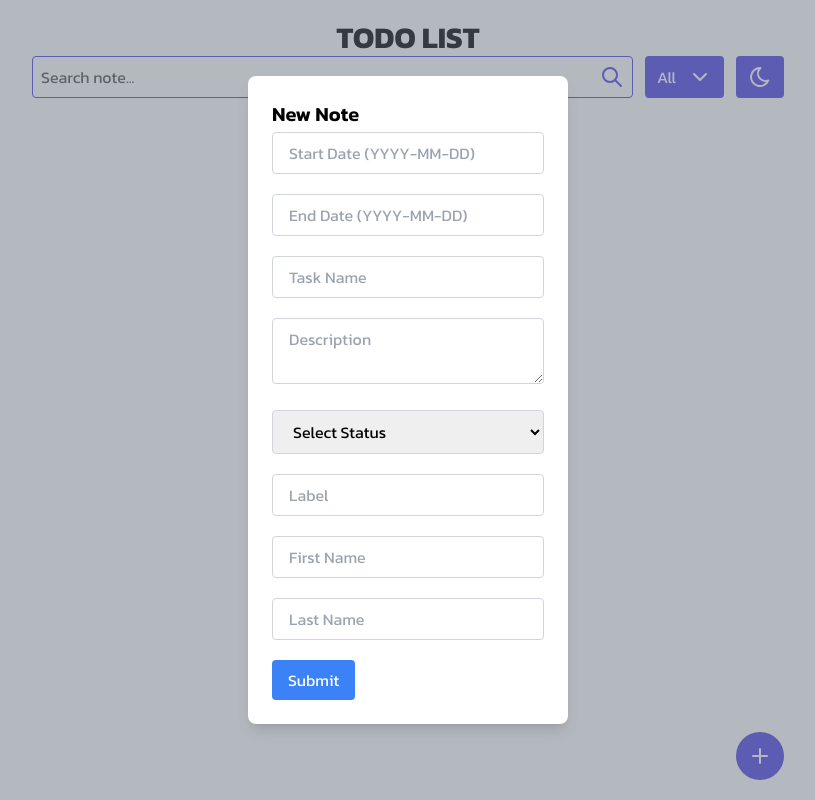
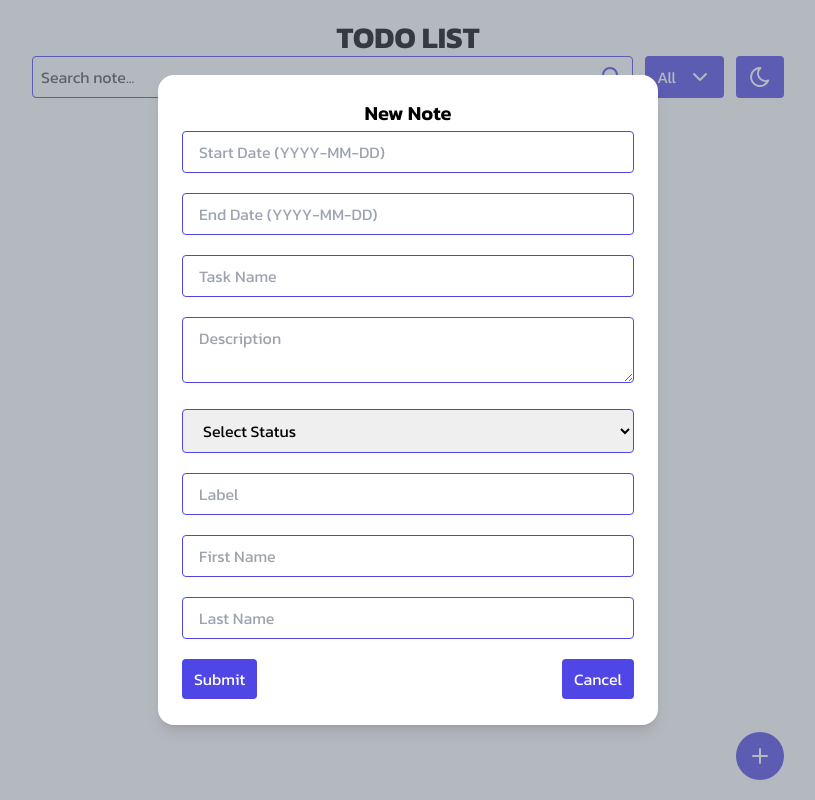
Before and after one commit to kinal-team-1/almacenadora-frontend, a React (Vite) app: page / in a window 1280 px wide. Both pictures are taken after a click on the button 992 px from the left and 756 px from the top of the page. Shown: the whole page, without its empty margins (232-1047 px from the left). Built offline with nearby package versions, Linux system fonts and the light colour scheme.

Commit message:
AL-4 #comment arreglos del task en diseno y botones #time 20m

```diff
--- a/src/components/FormAddTask.jsx
+++ b/src/components/FormAddTask.jsx
@@ -17,14 +17,28 @@ export default function NewNoteModal() {
     setFormData({ ...formData, [name]: value });
   };
 
+  const handleCancel = () => {
+
+  };
+
   const handleSubmit = (e) => {
     e.preventDefault();
   };
 
   return (
     <div className="fixed inset-0 z-50 flex items-center justify-center bg-gray-500 bg-opacity-50">
-      <div className="bg-white p-6 rounded-lg shadow-lg max-w-xs" >
-        <h2 className="text-xl font-semibold mb-1">New Note</h2>
+      <div
+        className="bg-white p-6 rounded-lg shadow-lg"
+        style={{
+          width: "500px",
+          height: "650px",
+          top: "118px",
+          left: "450px",
+          borderRadius: "16px",
+        }}
+      >
+        {" "}
+        <h2 className="text-xl font-semibold mb-1 text-center">New Note</h2>
         <form onSubmit={handleSubmit} className="space-y-5">
           <input
             type="text"
@@ -32,7 +46,7 @@ export default function NewNoteModal() {
             placeholder="Start Date (YYYY-MM-DD)"
             value={formData.startDate}
             onChange={handleChange}
-            className="border border-gray-300 rounded px-4 py-2 w-full"
+            className="border border-indigo-600 rounded px-4 py-2 w-full"
           />
           <input
             type="text"
@@ -40,7 +54,7 @@ export default function NewNoteModal() {
             placeholder="End Date (YYYY-MM-DD)"
             value={formData.endDate}
             onChange={handleChange}
-            className="border border-gray-300 rounded px-4 py-2 w-full"
+            className="border border-indigo-600 rounded px-4 py-2 w-full"
           />
           <input
             type="text"
@@ -48,20 +62,20 @@ export default function NewNoteModal() {
             placeholder="Task Name"
             value={formData.taskName}
             onChange={handleChange}
-            className="border border-gray-300 rounded px-4 py-2 w-full"
+            className="border border-indigo-600 rounded px-4 py-2 w-full"
           />
           <textarea
             name="description"
             placeholder="Description"
             value={formData.description}
             onChange={handleChange}
-            className="border border-gray-300 rounded px-4 py-2 w-full"
+            className="border border-indigo-600 rounded px-4 py-2 w-full"
           />
           <select
             name="status"
             value={formData.status}
             onChange={handleChange}
-            className="border border-gray-300 rounded px-4 py-2 w-full"
+            className="border border-indigo-600 rounded px-4 py-2 w-full"
           >
             <option value="">Select Status</option>
             <option value="TODO">TODO</option>
@@ -74,7 +88,7 @@ export default function NewNoteModal() {
             placeholder="Label"
             value={formData.label}
             onChange={handleChange}
-            className="border border-gray-300 rounded px-4 py-2 w-full"
+            className="border border-indigo-600 rounded px-4 py-2 w-full"
           />
           <input
             type="text"
@@ -82,7 +96,7 @@ export default function NewNoteModal() {
             placeholder="First Name"
             value={formData.firstName}
             onChange={handleChange}
-            className="border border-gray-300 rounded px-4 py-2 w-full"
+            className="border border-indigo-600 rounded px-4 py-2 w-full"
           />
           <input
             type="text"
@@ -90,11 +104,23 @@ export default function NewNoteModal() {
             placeholder="Last Name"
             value={formData.lastName}
             onChange={handleChange}
-            className="border border-gray-300 rounded px-4 py-2 w-full"
+            className="border border-indigo-600 rounded px-4 py-2 w-full "
           />
-          <button type="submit" className="bg-blue-500 text-white px-4 py-2 rounded hover:bg-blue-600">
-            Submit
-          </button>
+          <div className="flex gap-3 w-full justify-between">
+            <button
+              type="submit"
+              className="bg-indigo-600 text-white px-3 py-2 rounded flex gap-3 items-center"
+            >
+              Submit
+            </button>
+            <button
+              type="submit"
+              className="bg-indigo-600 text-white px-3 py-2 rounded flex gap-3 items-center"
+              onClick={handleCancel}
+            >
+              Cancel
+            </button>
+          </div>
         </form>
       </div>
     </div>
```
